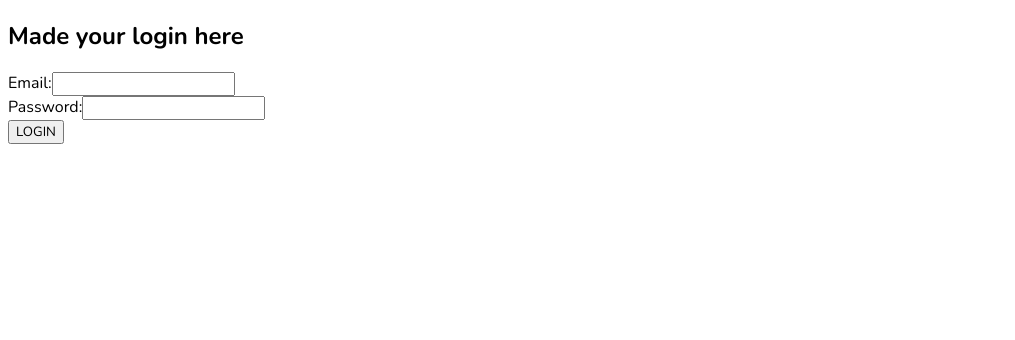
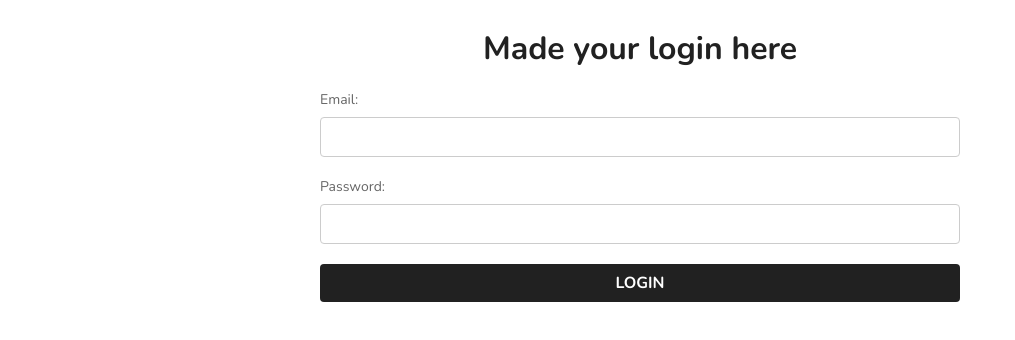
Before and after one commit to igortuag/angular-reqres, an Angular app: page /login in a window 1280 px wide. Shown: the top 340 px of the page, without its empty margins (0-1015 px from the left). Built offline with nearby package versions, Linux system fonts and the light colour scheme.

Commit message:
add styles to form login

```diff
--- a/src/app/login/login.component.html
+++ b/src/app/login/login.component.html
@@ -1,9 +1,10 @@
 <section>
-  <h1>Made your login here</h1>
-  <form (ngSubmit)="login()">
-    <div>
-      <label for="email">Email:</label>
+  <h1 class="title">Made your login here</h1>
+  <form (ngSubmit)="login()" class="form-login">
+    <div class="form-login__group">
+      <label for="email" class="form-login__label">Email:</label>
       <input
+        class="form-login__input"
         type="email"
         id="email"
         name="email"
@@ -11,16 +12,17 @@
         required
       />
     </div>
-    <div>
-      <label for="password">Password:</label>
+    <div class="form-login__group">
+      <label for="password" class="form-login__label">Password:</label>
       <input
         type="password"
         id="password"
         name="password"
+        class="form-login__input"
         [(ngModel)]="formLogin.password"
         required
       />
     </div>
-    <button type="submit">LOGIN</button>
+    <button type="submit" class="form-login__button">LOGIN</button>
   </form>
 </section>
--- a/src/app/login/login.component.scss
+++ b/src/app/login/login.component.scss
@@ -0,0 +1,55 @@
+.title {
+  font-size: 2rem;
+  font-weight: 700;
+  color: #212121;
+  margin-bottom: 1.25rem;
+  text-align: center;
+}
+
+.form-login {
+  display: flex;
+  flex-direction: column;
+  gap: 1.25rem;
+  margin-top: 4rem;
+  max-width: 40rem;
+  margin: 0 auto;
+
+  &__group {
+    display: flex;
+    gap: 0.5rem;
+    flex-direction: column;
+  }
+
+  &__label {
+    font-size: 0.875rem;
+    color: #666;
+  }
+
+  &__input {
+    font-size: 1rem;
+    font-weight: 700;
+    color: #212121;
+    border: 1px solid #ccc;
+    border-radius: 0.25rem;
+    padding: 0.5rem;
+    width: 100%;
+  }
+
+  &__button {
+    font-size: 1rem;
+    font-weight: 700;
+    color: #fff;
+    background-color: #212121;
+    border: none;
+    border-radius: 0.25rem;
+    padding: 0.5rem;
+    width: 100%;
+    cursor: pointer;
+
+    &:hover {
+      transition: all 0.2s ease-in-out;
+      padding: 0.5rem;
+      background-color: #333;
+    }
+  }
+}
--- a/src/styles.scss
+++ b/src/styles.scss
@@ -9,4 +9,5 @@
 * {
   font-family: Nunito, -apple-system, BlinkMacSystemFont, "Segoe UI", Roboto,
     Oxygen, Ubuntu, Cantarell, "Open Sans", "Helvetica Neue", sans-serif;
+  box-sizing: border-box;
 }
```
